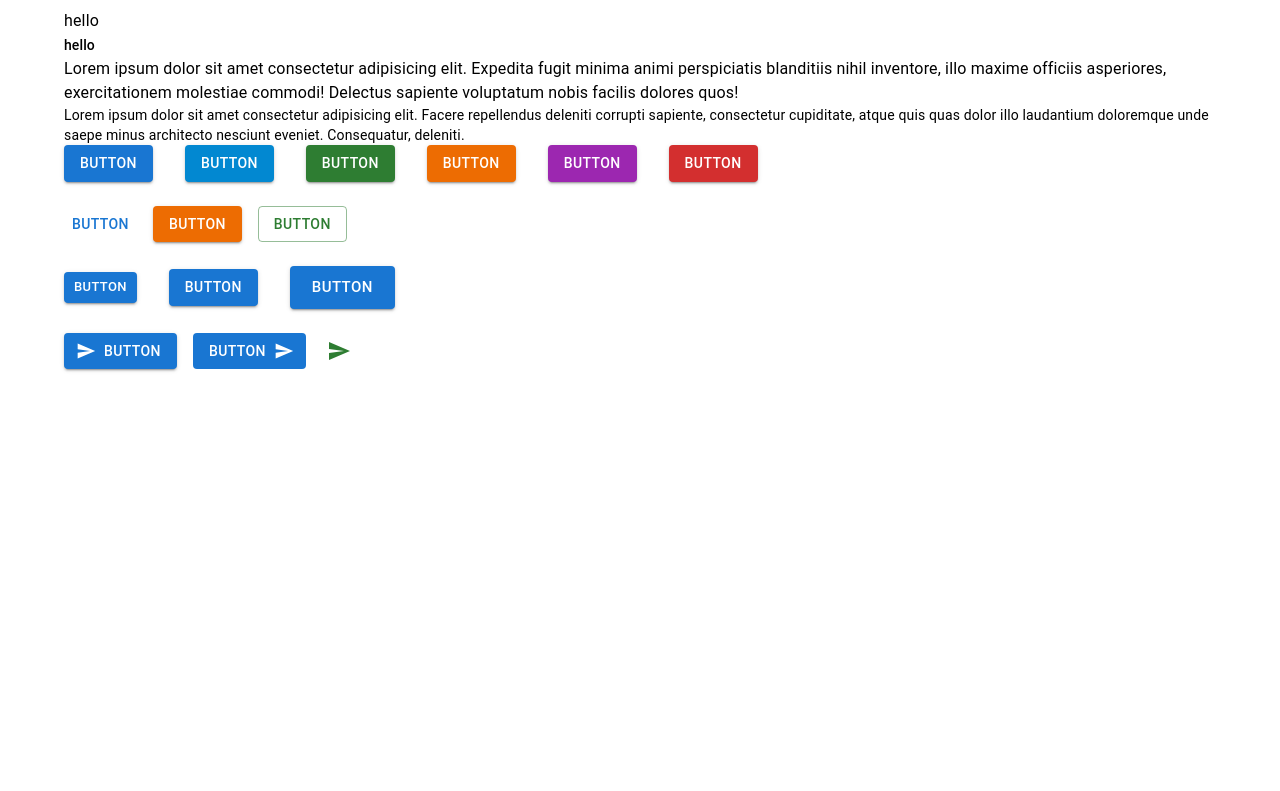
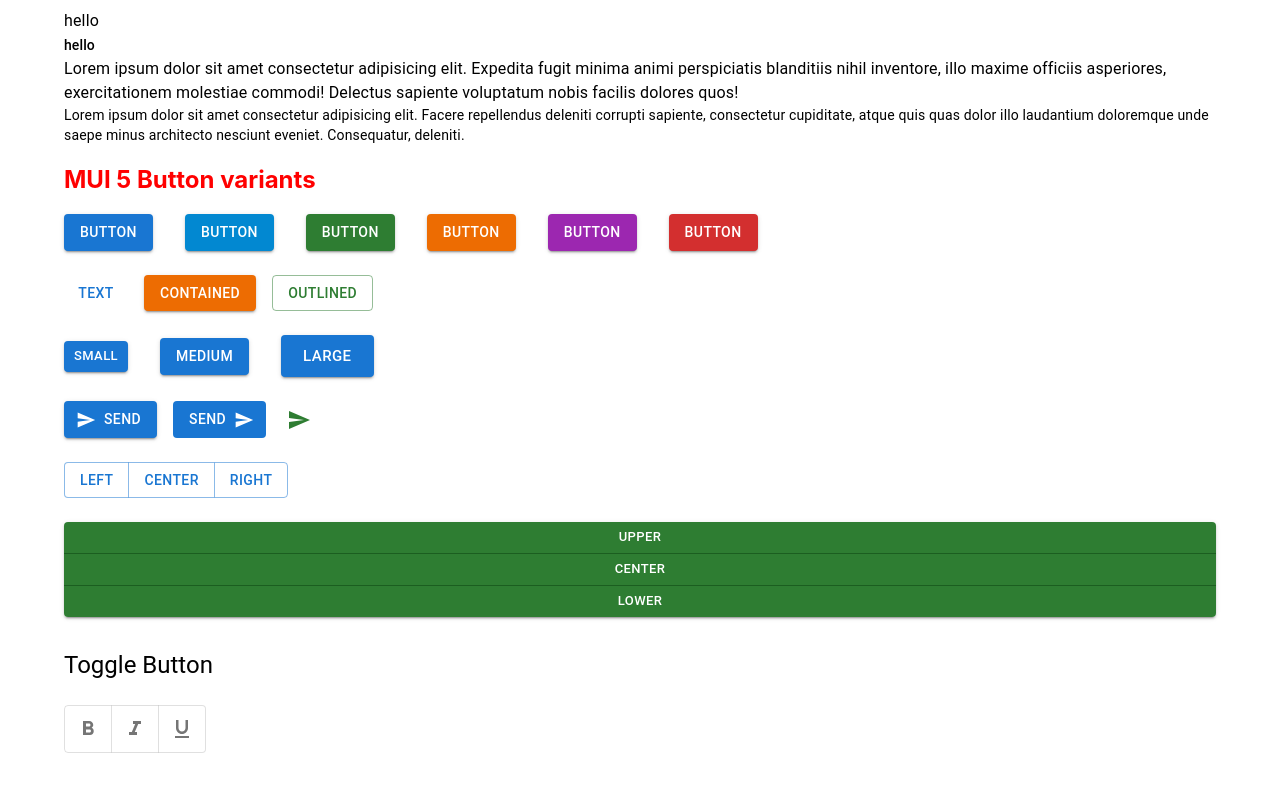
Before and after one commit to Dina2703/mui5-app, a React (Create React App) app: page / in a window 1280 px wide. Shown: the part 517-1308 px from the top of the page. Before the commit the page ends 950 px from the top, so only its background shows below. Built offline with nearby package versions, Linux system fonts and the light colour scheme.

Commit message:
ButtonGroup and ToggleButton MUI

```diff
--- a/src/App.css
+++ b/src/App.css
@@ -6,7 +6,9 @@
   height: 40vmin;
   pointer-events: none;
 }
-
+h2 {
+  color: red;
+}
 @media (prefers-reduced-motion: no-preference) {
   .App-logo {
     animation: App-logo-spin infinite 20s linear;
--- a/src/App.js
+++ b/src/App.js
@@ -6,7 +6,9 @@
   return (
     <div className="App">
       <h2>MUI 5 Typography variants</h2>
+
       <MuiTypo />
+      <h2>MUI 5 Button variants</h2>
       <MuiButton />
     </div>
   );
--- a/src/components/MuiButton.js
+++ b/src/components/MuiButton.js
@@ -1,10 +1,27 @@
-import React from "react";
+import { useState } from "react";
 import Button from "@mui/material/Button";
-import { IconButton, Stack } from "@mui/material";
+import {
+  ButtonGroup,
+  IconButton,
+  Stack,
+  ToggleButton,
+  ToggleButtonGroup,
+  Typography,
+} from "@mui/material";
 
 import SendIcon from "@mui/icons-material/Send";
+import FormatBoldIcon from "@mui/icons-material/FormatBold";
+import FormatItalicIcon from "@mui/icons-material/FormatItalic";
+import FormatUnderlinedIcon from "@mui/icons-material/FormatUnderlined";
 
 function MuiButton() {
+  const [formats, setFormats] = useState([]);
+
+  const handleFormatChange = (e, newFormats) => {
+    setFormats(newFormats);
+  };
+
+  console.log(formats);
   return (
     <>
       <Stack spacing={4} direction="row" mb={3}>
@@ -29,33 +46,32 @@
       </Stack>
       <Stack spacing={2} direction="row">
         <Button variant="text" color="primary">
-          button
+          text
         </Button>
         <Button variant="contained" color="warning">
-          button
+          contained
         </Button>
         <Button variant="outlined" color="success">
-          button
+          outlined
         </Button>
       </Stack>
-
       <Stack display="block" spacing={4} direction="row" mt={3}>
         <Button variant="contained" size="small">
-          BUTTON
+          small
         </Button>
         <Button variant="contained" size="medium">
-          BUTTON
+          medium
         </Button>
         <Button variant="contained" size="large">
-          BUTTON
+          large
         </Button>
       </Stack>
       <Stack spacing={2} direction="row" mt={3}>
         <Button variant="contained" disableRipple startIcon={<SendIcon />}>
-          Button
+          Send
         </Button>
         <Button variant="contained" disableElevation endIcon={<SendIcon />}>
-          Button
+          Send
         </Button>
         <IconButton
           color="success"
@@ -65,6 +81,46 @@
           <SendIcon />
         </IconButton>
       </Stack>
+      <Stack direction="row" mt={3}>
+        <ButtonGroup variant="outlined">
+          <Button>Left</Button>
+          <Button>Center</Button>
+          <Button>Right</Button>
+        </ButtonGroup>
+      </Stack>
+      <Stack mt={3}>
+        <ButtonGroup
+          variant="contained"
+          orientation="vertical"
+          size="small"
+          color="success"
+        >
+          <Button>Upper</Button>
+          <Button>Center</Button>
+          <Button>Lower</Button>
+        </ButtonGroup>
+      </Stack>
+      <Typography variant="h5" color="initial" mt={4}>
+        Toggle Button
+      </Typography>
+      <Stack direction="row" mt={3}>
+        <ToggleButtonGroup
+          value={formats}
+          onChange={handleFormatChange}
+          size="samll"
+          color="success"
+        >
+          <ToggleButton value="bold" aria-label="bold">
+            <FormatBoldIcon />
+          </ToggleButton>
+          <ToggleButton value="italic" aria-label="italic">
+            <FormatItalicIcon />
+          </ToggleButton>
+          <ToggleButton value="underlined" aria-label="underlined">
+            <FormatUnderlinedIcon />
+          </ToggleButton>
+        </ToggleButtonGroup>
+      </Stack>
     </>
   );
 }
```
